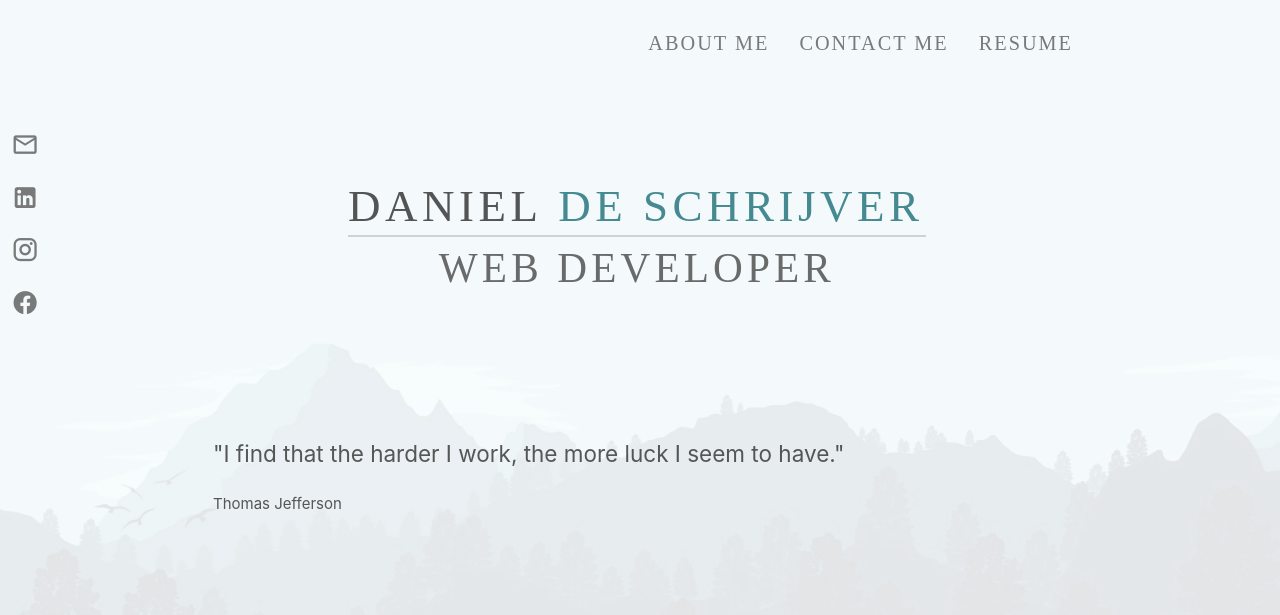
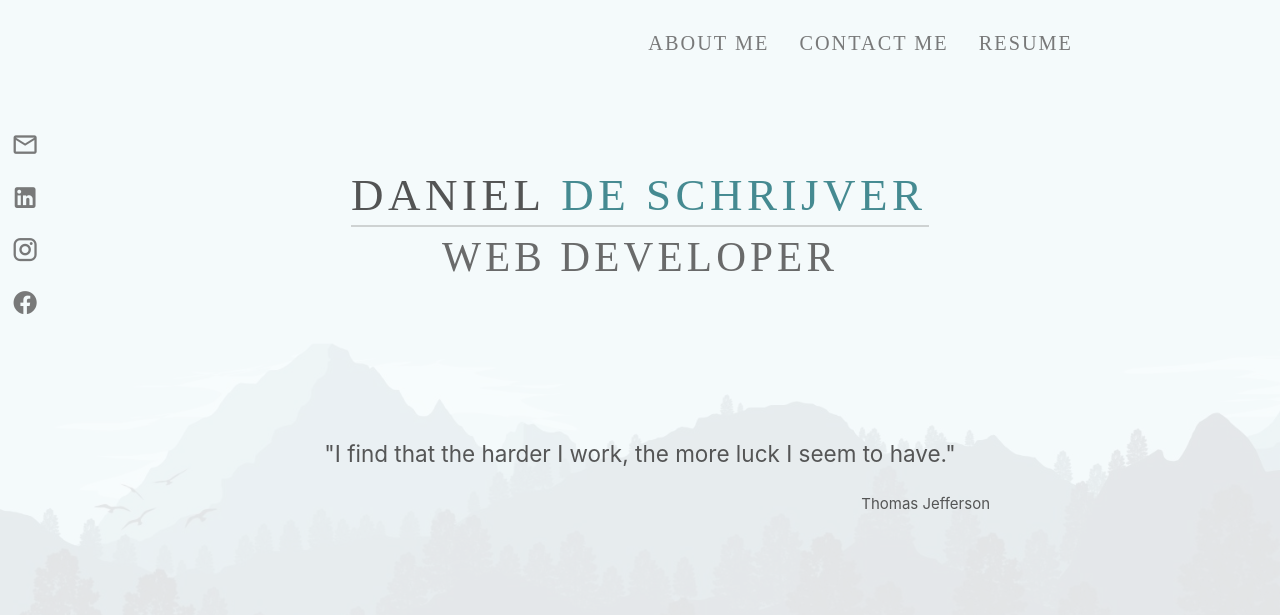
Before and after one commit to scripton/scripton.github.io, a Jekyll site: the page built from index.html, in a window 1280 px wide. Shown: the top 615 px of the page. Built offline with Jekyll 4.4.1, drawn with Linux system fonts in a browser that asks for light colours; nearby versions of some CDN libraries; some web fonts are replaced.

Commit message:
Implemented fixes/optimizations

```diff
--- a/_layouts/default.html
+++ b/_layouts/default.html
@@ -47,7 +47,7 @@
     </section>-->
 
     <!-- Content -->
-    <main>
+    <main class="{{page.permalink}}">
         <div class="row fade-in">
             <div class="col s1 m1">
                 <ul class="social-links">
@@ -58,7 +58,7 @@
                 </ul>
             </div>
 
-            <div class="col s11 m9">
+            <div class="col s10 m10">
                 <div class="container content">
                     {{content}}
                 </div>
--- a/_layouts/home.html
+++ b/_layouts/home.html
@@ -51,7 +51,7 @@
     <main>
 
         <div class="row">
-            <div class="col">
+            <div class="col s1">
                 <ul class="social-links fade-in">
                     <li><a href="mailto:{{site.email}}"><i class="mdi mdi-email-outline"></i></a></li>
                     <li><a href="{{site.social.linkedin}}"><i class="mdi mdi-linkedin"></i></a></li>
@@ -60,7 +60,7 @@
                 </ul>
             </div>
 
-            <div class="col s11">
+            <div class="col s10">
                 <div class="intro container">
                     <h1 class="center-align">
                         <span class="name">
@@ -83,9 +83,9 @@
     </section>-->
 
     <section class="intro-content fade-in">
-        <div class="container">
+        <div class="quote-wrapper">
             <p class="quote">"I find that the harder I work, the more luck I seem to have."</p>
-            <span>Thomas Jefferson</span>
+            <span class="author">Thomas Jefferson</span>
         </div>
     </section>
 </body>
--- a/_pages/about.html
+++ b/_pages/about.html
@@ -6,11 +6,11 @@ permalink: about
 
 <div class="col s12">
     <div>
-        <div class="row valign-wrapper">
-            <div class="col s12 m6">
+        <div class="row valign-wrapper about-content">
+            <div class="col s12 m4">
                 <img src="/img/daniel.jpg" alt="" class="circle responsive-img">
             </div>
-            <div class="col s12 m6">
+            <div class="col s12 m8">
                 <p>Hi, I'm Daniel. I started my journey as a developer during my teenage years and have been hooked ever since. In my free time, you'll probably find me training my body at the gym or my mind in front of a computer.
                 </p>
             </div>
--- a/_pages/resume.html
+++ b/_pages/resume.html
@@ -15,7 +15,7 @@ permalink: resume
 
         <div class="timeline-right">
             <h4>Full-stack web developer</h4>
-            <span>Some work experience</span>
+            <span>Developer oriented experience</span>
             <ul>
                 <li>Customer faced services for support and implementations.</li>
                 <li>Conducted project and data migrations.</li>
@@ -36,7 +36,7 @@ permalink: resume
 
         <div class="timeline-right">
             <h4>Tech support lead</h4>
-            <span>Some work experience</span>
+            <span>Developer oriented experience with focus on training and coaching</span>
             <ul>
                 <li>Automation of internal tasks to improve efficiency.</li>
                 <li>Product training sessions for new hires and clients.</li>
--- a/css/style.scss
+++ b/css/style.scss
@@ -8,7 +8,6 @@ $theme-color: #136a73d1;
 $font-color: #404040e0;
 $header-font: "BebasNeue";
 $overlay-font-color: rgba(193, 193, 193, 0.878431);
-
 
 /*** Typography ***/
 
@@ -267,6 +266,19 @@ body.home {
   box-shadow: none;
 }
 
+.intro-content .quote-wrapper {
+  max-width: 700px;
+  margin: auto;
+}
+
+.quote-wrapper .quote {
+  text-align: center;
+}
+
+.quote-wrapper .author {
+  float: right;
+}
+
 /*** Content ***/
 
 section {
@@ -339,6 +351,19 @@ main .content {
   }
 }
 
+.about-content {
+  flex-wrap: wrap;
+}
+
+.about-content div:first-child {
+  min-width: 275px;
+  margin-bottom: 35px;;
+}
+
+.about .col {
+  margin: auto;
+}
+
 /*** Timeline ***/
 
 .timeline-item ul li {
@@ -404,7 +429,3 @@ main .content {
     border-bottom: 1px solid #cececeeb;
   }
 }
-
-.valign-wrapper {
-  flex-wrap: wrap;
-}
```
Also changed, not shown: other parts of _layouts/home.html (+9 -8 lines).
